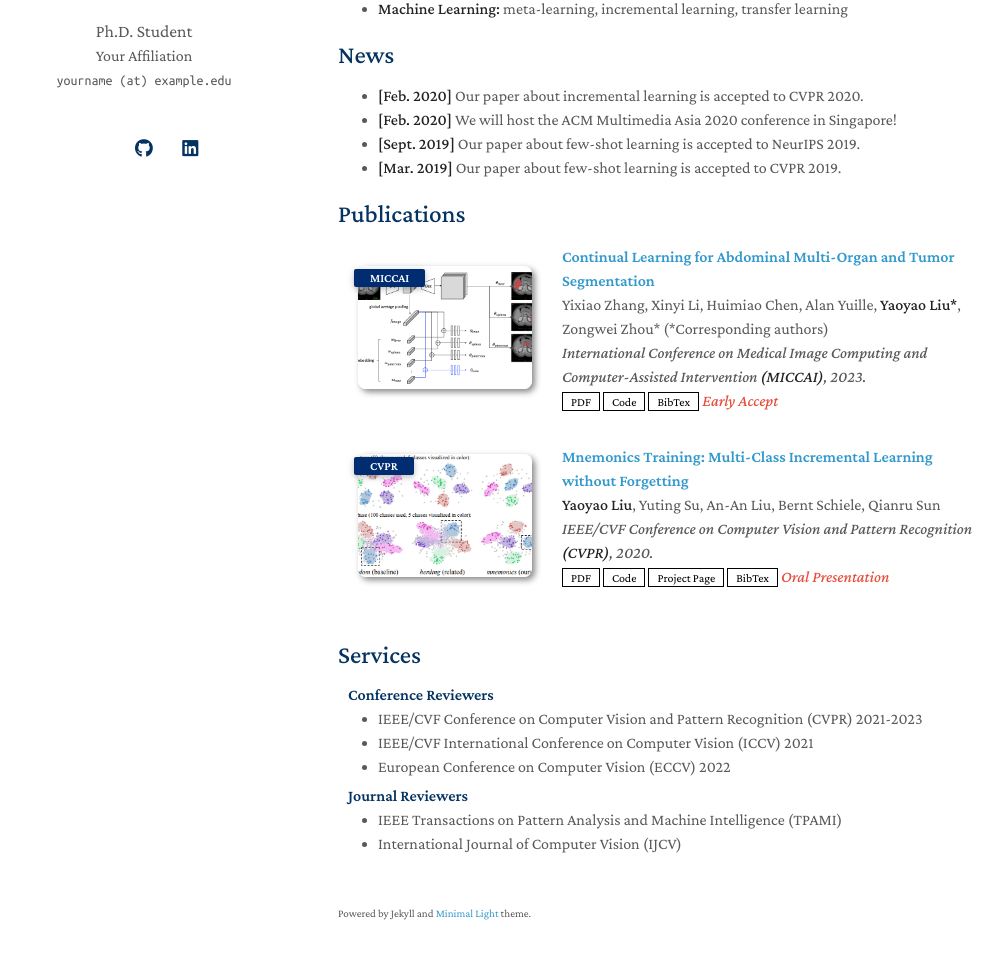
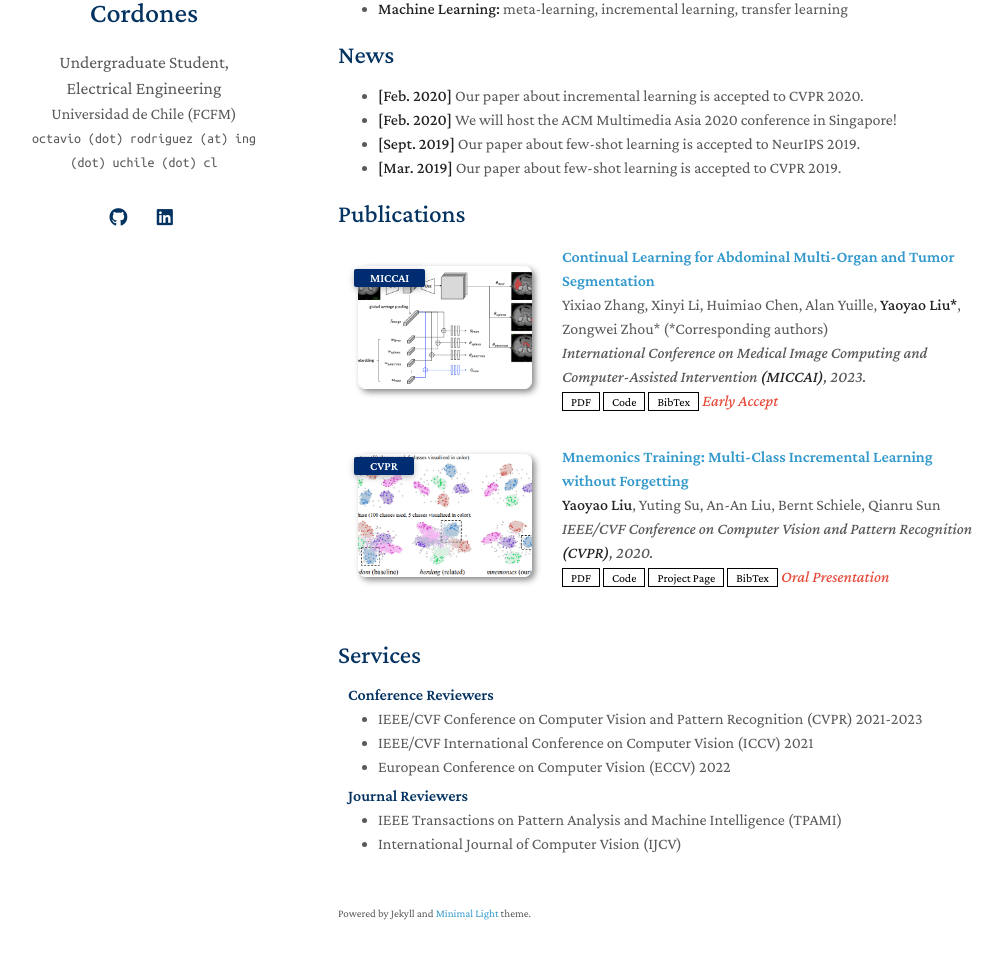
Before and after one commit to octrodriguez/octrodriguez.github.io, a Jekyll site: the page built from index.md, in a window 1280 px wide and 1216 px high. Shown: the part 222-1181 px from the top of the window, without its empty margins (132-1135 px from the left). Built offline with Jekyll 4.4.1, drawn with Linux system fonts in a browser that asks for light colours; a style sheet for code colours, icons or effects is not loaded; our own code applies the rules of GitHub Pages for plain Markdown files; some of the changed text lies outside the part shown.

Commit message:
Update personal information in _config.yml

```diff
--- a/_config.yml
+++ b/_config.yml
@@ -1,22 +1,19 @@
 # Basic Information
-title: Your Name
-position: Ph.D. Student
-affiliation: Your Affiliation
-email: yourname (at) example.edu
+title: Octavio Rodríguez Cordones
+position: Undergraduate Student, Electrical Engineering
+affiliation: Universidad de Chile (FCFM)
+email: octavio (dot) rodriguez (at) ing (dot) uchile (dot) cl
 
 # Search Engine Optimization (SEO)
 # The following information is used to improve the website traffic from search engines, e.g., Google.
-keywords: minimal light
-description: The Minimal Light is a simple and elegant jekyll theme for academic personal homepage.
+keywords: radio astronomy, instrumentation, beamforming, RFI mitigation, dynamical systems, control
+description: Personal website of Octavio Rodríguez Cordones, electrical engineering undergraduate at Universidad de Chile.
 canonical: https://minimal-light-theme.yliu.me/
 
 # Links
 # If you don't need one of them, you may delete the corresponding line.
-google_scholar: https://scholar.google.com/
-cv_link: assets/files/curriculum_vitae.pdf
-github_link: https://github.com/
-linkedin: https://www.linkedin.com/
-twitter: https://twitter.com/
+github_link: https://github.com/octrodriguez
+linkedin: https://www.linkedin.com/in/octavio-rodriguez-cordones/
 
 # Images (e.g., your profile picture and your website's favicon)
 # "favicon" and "favicon_dark" are used for the light and dark modes, respectively.
@@ -36,9 +33,7 @@ auto_dark_mode: true
 # You can use this option to choose between Serif or Sans Serif fonts.
 font: "Serif" # or "Sans Serif"
 
-# Google Analytics ID
-# Please remove this if you don't use Google Analytics
-google_analytics: UA-111540567-4
+
 
 # Use this project as a remote theme for GitHub Pages
 # See the guide here: https://docs.github.com/en/pages/setting-up-a-github-pages-site-with-jekyll/adding-a-theme-to-your-github-pages-site-using-jekyll
```
